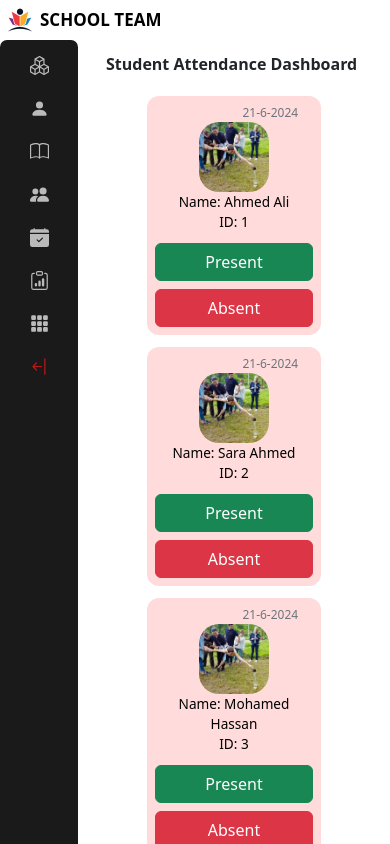
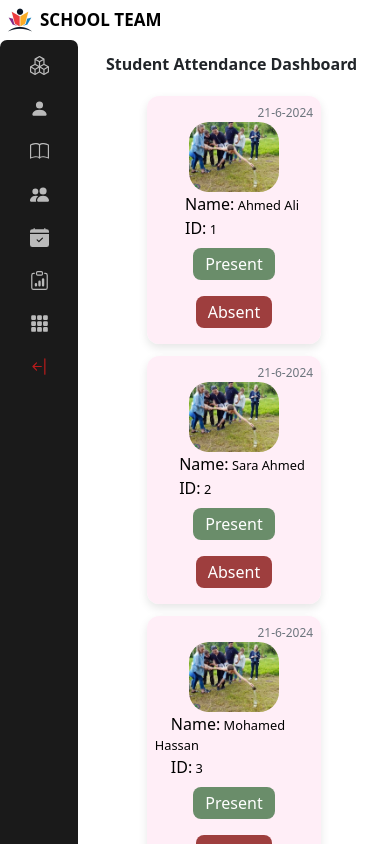
Before and after one commit to maryam-hussien/schoolManagmentSystem, a React (Vite) app in the folder FrontEnd/: page /dashboard/attendance in a window 390 px wide. Shown: the top 844 px of the page. Built offline with nearby package versions, Linux system fonts and the light colour scheme.

Commit message:
attendence in dash edits

```diff
--- a/FrontEnd/src/Components/SocailNav/SocailNav.css
+++ b/FrontEnd/src/Components/SocailNav/SocailNav.css
@@ -41,7 +41,7 @@
 /* Media query for smaller screens */
 @media (min-width: 425px) {
   /* Hide the text in the sidebar */
-  .icon-link span {
+  .SocialNav .icon-link span {
     display: block;
   }
 }
--- a/FrontEnd/src/Dashboard/DashComponents/DashSideBar/DashSidebar.css
+++ b/FrontEnd/src/Dashboard/DashComponents/DashSideBar/DashSidebar.css
@@ -35,7 +35,7 @@
 }
 
 /* Media query for smaller screens */
-@media (max-width: 425px) {
+@media (max-width: 426px) {
   /* Hide the text in the sidebar */
   .icon-link span {
     display: none;
--- a/FrontEnd/src/Dashboard/DashComponents/attendenceCard/Card.jsx
+++ b/FrontEnd/src/Dashboard/DashComponents/attendenceCard/Card.jsx
@@ -23,14 +23,14 @@ const Card = ({ student }) => {
       <div className="mainInfo d-flex flex-wrap">
         <img src={student.photo || img} alt={student.name} className="student-photo" />
         <div className="m-auto attendcardData">
-          <div>Name: {student.name}</div>
-          <div className="id">ID: {student.id}</div>
+          <div><span>Name:</span> {student.name}</div>
+          <div className="id"><span>ID:</span> {student.id}</div>
         </div>
       </div>
       <div className="d-flex flex-wrap attendcardbtns">
         {/* Adding onClick handlers to buttons */}
-        <button className="btn btn-success" onClick={handlePresent}>Present</button>
-        <button className="btn btn-danger" onClick={handleAbsent}>Absent</button>
+        <button className="btn attendcardbtn " onClick={handlePresent} style={{backgroundColor:'#6a8d6a'}}>Present</button>
+        <button className="btn attendcardbtn" onClick={handleAbsent}style={{backgroundColor:'#9e3e3e'}}>Absent</button>
       </div>
     </div>
   );
--- a/FrontEnd/src/Dashboard/DashComponents/attendenceCard/card.css
+++ b/FrontEnd/src/Dashboard/DashComponents/attendenceCard/card.css
@@ -1,11 +1,19 @@
 .attendcard {
   border-radius: 12px;
-  background-color: #ffdbdb;
+  background-color: #ffedf7ee;
   color: black;
   padding: 0.5rem;
   margin: auto;
   margin-bottom: 0.75rem;
   text-align: center;
+  width: 80%;
+  box-shadow: 0px 4px 10px rgba(0, 0, 0, 0.1); /* Add shadow */
+  transition: box-shadow 0.4s ease; /* Smooth shadow transition on hover */
+}
+
+/* Add hover effect for a more prominent shadow */
+.attendcard:hover {
+  box-shadow: 0px 6px 15px rgba(0, 0, 0, 0.2);
 }
 
 .student-photo {
@@ -14,11 +22,11 @@
   border-radius: 20px;
   object-fit: cover;
   margin-bottom: 10px;
+  margin: auto;
 }
 
 /* Button Styling */
 .attendcardbtn {
-  background-color: #476547;
   color: white;
   padding: 0.25rem 0.75rem;
   border: none;
@@ -26,9 +34,17 @@
   margin-left: 0.5rem;
 }
 
-.attendcardData {
+.attendcardData span{
   font-weight: 500;
   font-size: 1.3rem;
+  margin-left: 1rem;
+
+}
+.attendcardData {
+text-align: left;
+  font-weight: 400;
+  font-size: 1.2rem;
+  justify-content: flex-start;
 }
 
 .attendcarddate {
@@ -41,74 +57,65 @@
   display: flex;
   justify-content: flex-end;
   width: 100%;
-  margin-top: 10px;
-  gap: 2rem;
+  margin: 10px 0;
+  padding: 0 0.5rem;
+  gap: 1.5rem;
 }
 
 /* Media queries for medium screens (e.g., tablets) */
 @media (max-width: 768px) {
   .student-photo {
-    width: 130px;
-    height: 130px;
+    width: 120px;
+    height: 120px;
   }
-
+  .attendcardData span{
+    font-size: 1.2rem;
+  }
   .attendcardData {
-    font-size: 1rem;
+    font-size: 1.1rem;
   }
 
   .attendcarddate {
     font-size: 0.9rem;
   }
 
-  .attendcardbtn {
-    width: 90px;
-    padding: 0.2rem 0.5rem;
-  }
-
-  .attendcardbtns {
-    justify-content: space-around; /* Spread buttons for medium screens */
-  }
 }
 
 /* Media queries for small screens (e.g., mobile phones) */
 @media (max-width: 425px) {
+  .attendcard{
+    width: 100%;
+  }
   .student-photo {
-    width: 70px;
+    width: 90px;
     height: 70px;
     margin: auto;
   }
 
+  .attendcardData span{
+    font-size: 1rem;
+  }
   .attendcardData {
-    font-size: 0.85rem;
+    font-size: 0.8rem;
   }
 
   .attendcarddate {
     font-size: 0.75rem;
+    padding-right: 0px;
   }
+.attendcardbtns{
+  margin: 0.5rem auto;
+  gap: 1rem;
 
-  .attendcardbtn {
-    width: 80px;
-    padding: 0.15rem 0.4rem;
-  }
+}
+.attendcardbtn{
+  margin: auto;
+}
 
-  .attendcardbtns {
-    justify-content: center; /* Center buttons on small screens */
-    flex-direction: column; /* Stack buttons vertically */
-    gap:0.5rem
-  }
-
-  .attendcardbtn {
-    margin-left: 0; /* Remove left margin when stacked */
-    margin-bottom: 10px; /* Add spacing between buttons */
-  }
 }
 
 @media (max-width: 375px) {
-  .student-photo {
-    width: 70px;
-    height: 70px;
-    margin: auto;
-  }
+
 
   .attendcardData {
     font-size: 0.85rem;
@@ -118,33 +125,18 @@
     font-size: 0.7rem;
   }
 
-  .attendcardbtn {
-    width: 70px;
-    padding: 0.1rem 0.3rem;
-  }
-
-  .attendcardbtns {
-    justify-content: center;
-    flex-direction: column;
-  }
 }
 
 @media (max-width: 320px) {
+  .attendcard{
+    width: 100%;
+  }
+  .attendcardData span {
+    font-size: 0.8rem;
+  }
   .attendcardData {
-    font-size: 0.7rem;
+    font-size: 0.75rem;
   }
 
-  .attendcarddate {
-    font-size: 0.6rem;
-  }
 
-  .attendcardbtn {
-    width: 60px;
-    padding: 0.1rem 0.2rem;
-  }
-
-  .attendcardbtns {
-    justify-content: center;
-    flex-direction: column;
-  }
 }
--- a/FrontEnd/src/pages/Social/Social.jsx
+++ b/FrontEnd/src/pages/Social/Social.jsx
@@ -1,4 +1,3 @@
-import  { useState } from 'react';
 import SocialNav from "../../Components/SocailNav/SocialNav";
 import { Route, Routes } from "react-router-dom";
 import "./Social.css";
```
